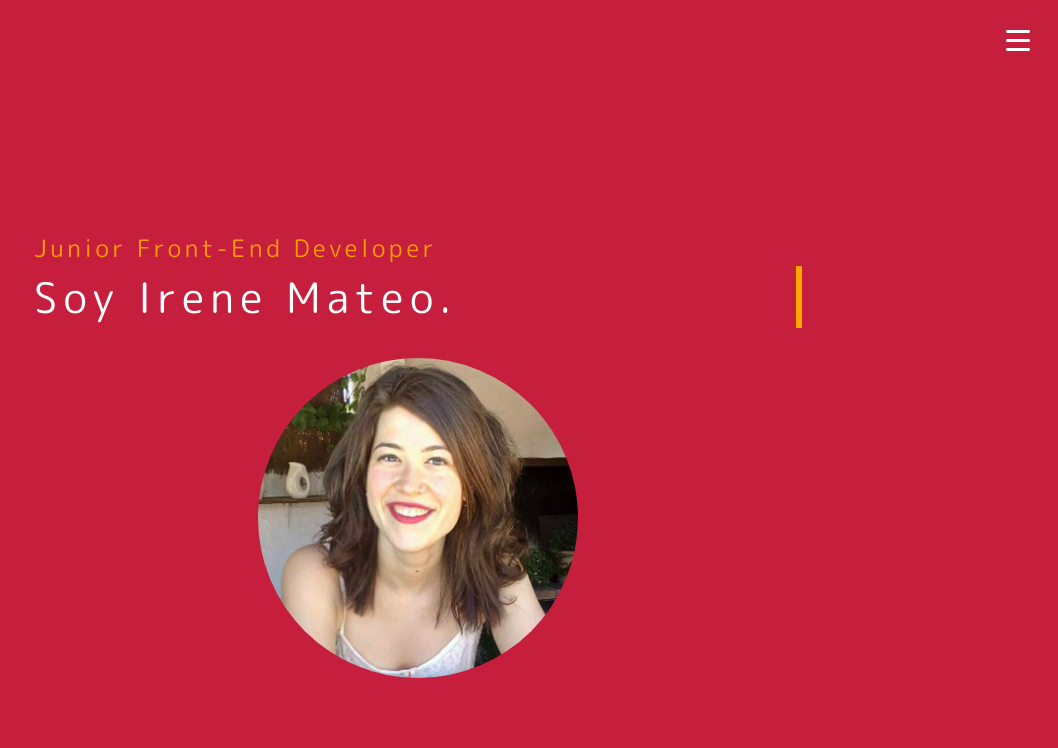
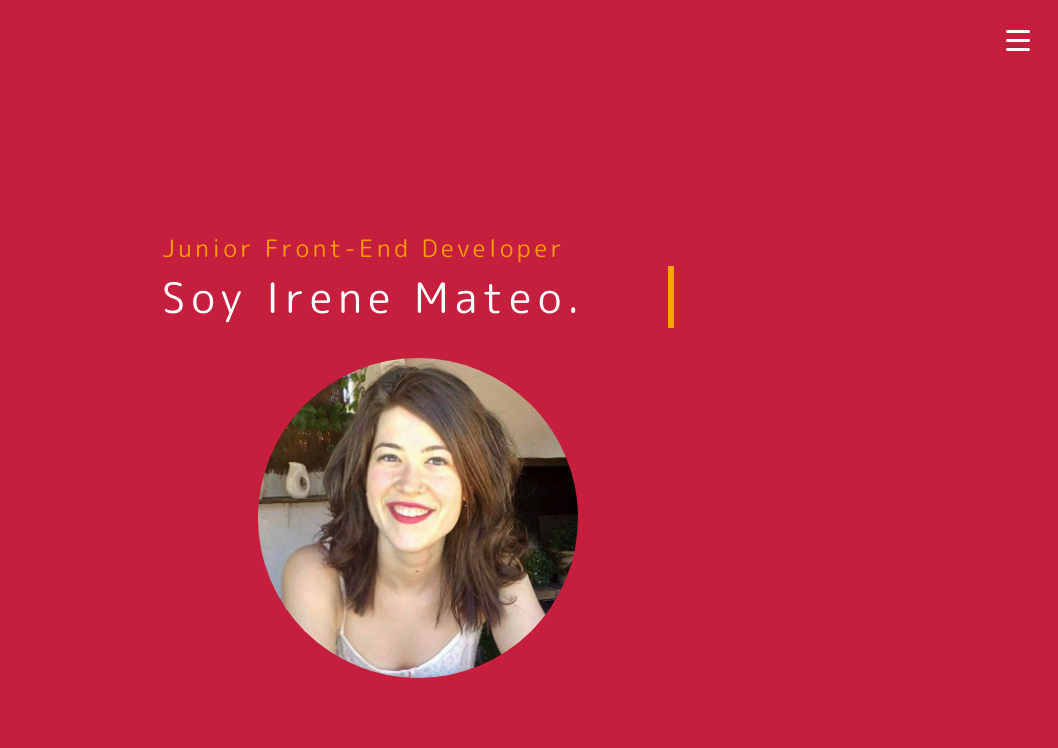
Before and after one commit to irenemherrero/portfolio, a React app: page / in a window 1280 px wide. Shown: the top 748 px of the page, without its empty margins (222-1280 px from the left). Built offline with nearby package versions, Linux system fonts and the light colour scheme.

Commit message:
finish fixing mediaqueries

```diff
--- a/src/scss/components/_hero.scss
+++ b/src/scss/components/_hero.scss
@@ -5,19 +5,17 @@
   top: 20vh;
 
   @media all and (min-width: 768px) {
-    width: 60vw;
-    margin-left: 20vw;
-    margin-right: 20vw;
+    width: 56vw;
+    margin-left: 23vw;
+    margin-right: 23vw;
     margin-top: 150px;
     top: 10vh;
 }
 
   @media all and (min-width: 1280px) {
-    // position: absolute;
-    // width: 30%;
-    // left: 50%;
-    // top: 20%;
-    // transform: translate(-50%, 0%);
+    width: 40vw;
+    margin-left: 30vw;
+    margin-right: 30vw;
 }
 }
 
--- a/src/scss/components/_typography.scss
+++ b/src/scss/components/_typography.scss
@@ -73,7 +73,7 @@
 }
 
   @media all and (min-width: 1280px) {
-    font-size: $font-size-gig;
+    font-size: $font-size-big-desk;
 }
 }
 
@@ -87,7 +87,7 @@
 }
 
   @media all and (min-width: 1280px) {
-    font-size: $font-size-gig;
+    font-size: $font-size-big-desk;
 }
 }
 
--- a/src/scss/layout/_presentation.scss
+++ b/src/scss/layout/_presentation.scss
@@ -2,8 +2,4 @@
     padding: 10% 15% 0% 15%;
     width: 100vw;
     text-align: justify;
-
-    @media all and (min-width: 1280px) {
-        height: 100vh;
-    }
 }
```
Also changed, not shown: src/scss/main.css.
